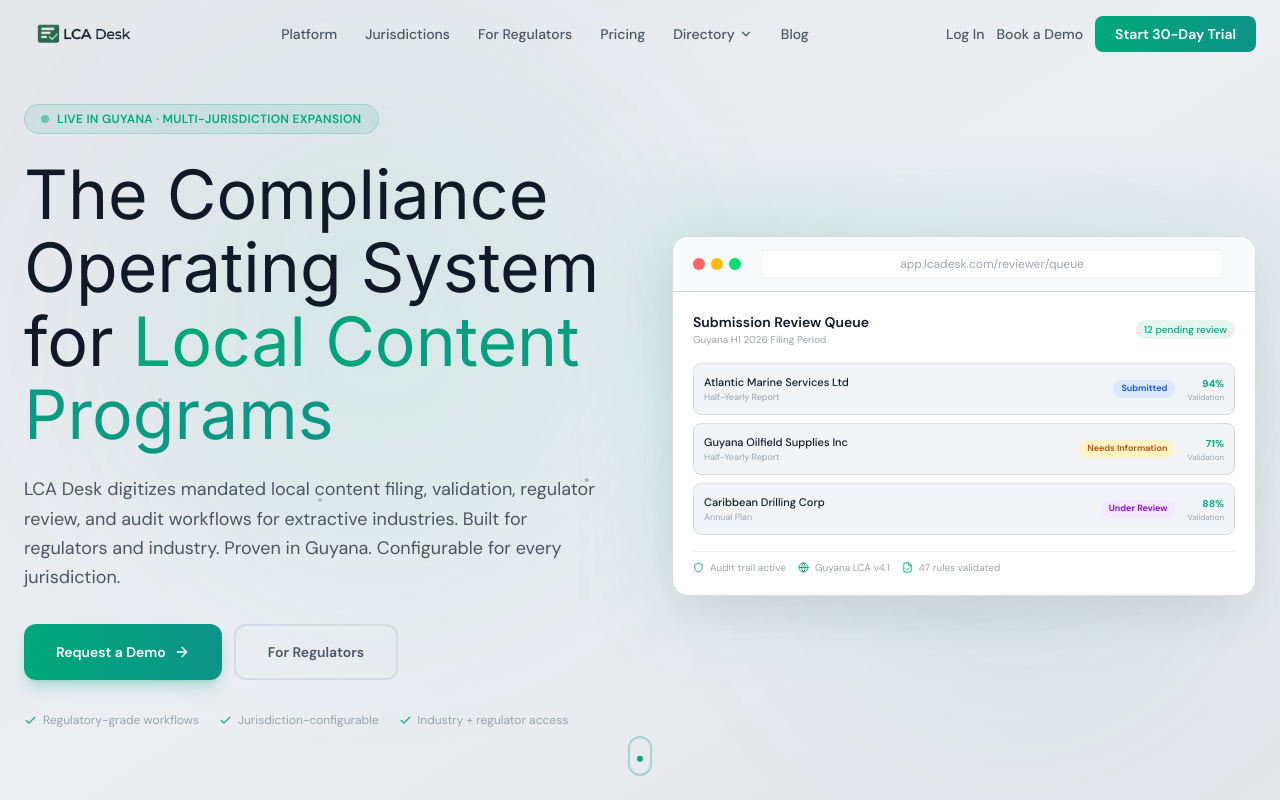
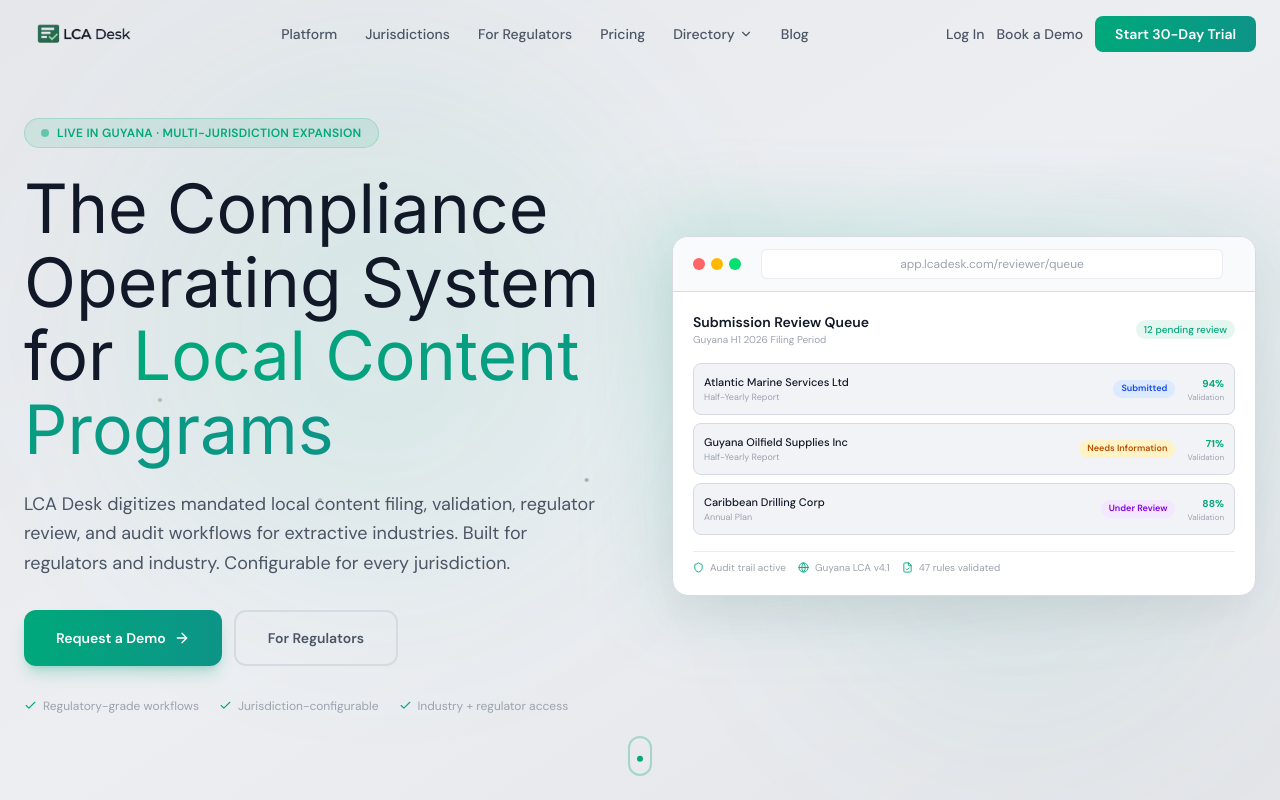
Before and after one commit to cjkootch/lcadesk_website, a Next.js app: page / in a window 1280 px wide. Shown: the top 800 px of the page. Built offline with nearby package versions, Linux system fonts and the light colour scheme.

Commit message:
Remove "Proven in Guyana" from site copy
https://claude.ai/code/session_011eaa6ViUfVnuafqTw1Dy6N

```diff
--- a/src/app/layout.tsx
+++ b/src/app/layout.tsx
@@ -20,7 +20,7 @@ export const metadata: Metadata = {
     template: "%s | LCA Desk",
   },
   description:
-    "LCA Desk is a regulatory-grade compliance operating system for local content programs. Digitize mandated filing, validation, regulator review, and audit workflows for extractive industries. Proven in Guyana. Configurable for every jurisdiction.",
+    "LCA Desk is a regulatory-grade compliance operating system for local content programs. Digitize mandated filing, validation, regulator review, and audit workflows for extractive industries. Configurable for every jurisdiction.",
   keywords: [
     "local content compliance platform",
     "local content act software",
--- a/src/components/Footer.tsx
+++ b/src/components/Footer.tsx
@@ -69,7 +69,7 @@ export default function Footer() {
               <Image src="/lca-desk-logo-white.png" alt="LCA Desk" width={160} height={44} className="h-10 w-auto" />
             </div>
             <p className="text-gray-400 text-sm leading-relaxed max-w-sm">
-              Regulatory-grade compliance infrastructure for local content programs. Proven in Guyana. Configurable for every jurisdiction.
+              Regulatory-grade compliance infrastructure for local content programs. Configurable for every jurisdiction.
             </p>
             <p className="text-gray-500 text-xs mt-2">
               Houston, TX
--- a/src/components/home/HeroSection.tsx
+++ b/src/components/home/HeroSection.tsx
@@ -27,7 +27,7 @@ export default function HeroSection() {
           </motion.h1>
           <motion.p initial={{ opacity: 0, y: 14 }} animate={{ opacity: 1, y: 0 }} transition={{ delay: 0.2, duration: 0.5 }}
             className="text-lg text-text-secondary max-w-xl mb-8 leading-relaxed">
-            LCA Desk digitizes mandated local content filing, validation, regulator review, and audit workflows for extractive industries. Built for regulators and industry. Proven in Guyana. Configurable for every jurisdiction.
+            LCA Desk digitizes mandated local content filing, validation, regulator review, and audit workflows for extractive industries. Built for regulators and industry. Configurable for every jurisdiction.
           </motion.p>
           <motion.div initial={{ opacity: 0, y: 14 }} animate={{ opacity: 1, y: 0 }} transition={{ delay: 0.3, duration: 0.5 }}
             className="flex flex-col sm:flex-row gap-3 mb-8">
```
